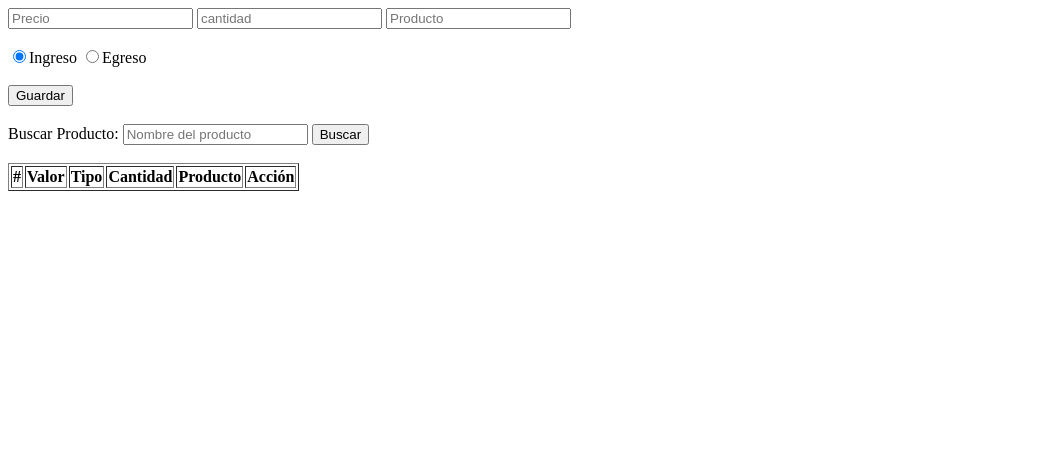
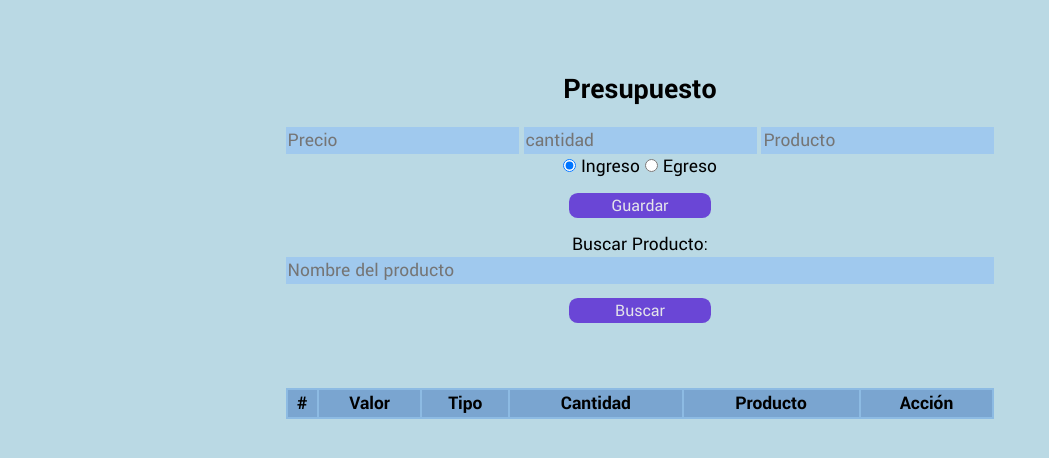
Before and after one commit to RCNicolas/Presupuesto, a website: page index.html in a window 1280 px wide. Shown: the whole page, without its empty margins (0-1049 px from the left). Drawn offline with Linux system fonts and the light colour scheme; no server answers.

Commit message:
style:lipstick: Estilos de la pagina bonita @CampusLands

```diff
--- a/index.html
+++ b/index.html
@@ -22,17 +22,21 @@
             <input type="button" name="" id="cancelarEdicion" value="Cancelar">
         </form>
     </dialog>
-
+    <div class="container">
+        <h1>Presupuesto</h1>
         <form id="addForm">
             <input type="number" name="valor" required placeholder="Precio">
             <input type="number" name="cantidad" required placeholder="cantidad">
             <input type="text" name="producto" required placeholder="Producto">
-        <br><br>
-        <input type="radio" name="caja" value="ingreso" checked="true"><label for="">Ingreso</label>
-        <input type="radio" name="caja" value="egreso"><label for="">Egreso</label>
-        <br><br>
+            <br>
+            <input type="radio" name="caja" id="editCajaIngreso" required value="ingreso" checked="true">
+            <label for="editCajaIngreso">Ingreso</label>
+            <input type="radio" name="caja" id="editCajaEgreso" value="egreso">
+            <label for="editCajaEgreso">Egreso</label>
+
+            <br>
             <input data-opc="Guardar" type="submit" value="Guardar" id="Guardar">
-        <br><br>
+            <br>
         </form>
 
         <label for="searchProduct">Buscar Producto:</label>
@@ -40,7 +44,7 @@
         <button id="searchButton">Buscar</button>
         <br><br>
 
-    <table border="solid">
+        <table>
             <thead>
                 <tr>
                     <th>#</th>
@@ -54,6 +58,7 @@
             <tbody id="myData">
             </tbody>
         </table>
+    </div>
 </body>
 
 </html>
--- a/style.css
+++ b/style.css
@@ -0,0 +1,65 @@
+@import url('https://fonts.googleapis.com/css2?family=Yantramanav:wght@400;500;700&display=swap');
+
+*{
+    margin: 0;
+    font-family: 'Yantramanav', sans-serif;
+    font-size: 1.1rem;
+}
+
+body{
+    background-color: #bad9e4;
+
+}
+
+.container{
+    display: grid;
+    justify-content: center;
+    align-items: center;
+    text-align: center;
+    max-width: 1200px;
+    margin: 0 auto;
+    padding: 1rem;
+    margin-top: 2rem;
+}
+
+button , input{
+    background-color: transparent;
+    border: 0;
+    border-radius: 0;
+}
+
+table{
+    background-color: #8dbbe3;
+    border: none;
+}
+
+thead{
+    background-color: #7aa5d0;
+    border: none;
+    margin: 0;
+    padding: 0;
+    justify-content: left;
+}
+
+input{
+    background-color: #a0caeefb;
+}
+
+[type="submit"], #searchButton{
+    width: 20%;
+    margin: 2% auto;
+    font-size: 1rem;
+    color: #e4e4ea;
+    background-color: #6a46d6;
+    border-radius: .5rem;
+}
+
+h1{
+    font-size: 1.7rem;
+    margin: 1rem;
+}
+
+td{
+    padding: .5rem;
+    justify-content: left;
+}
```
Lines whose indentation alone changed are shown as unchanged.
